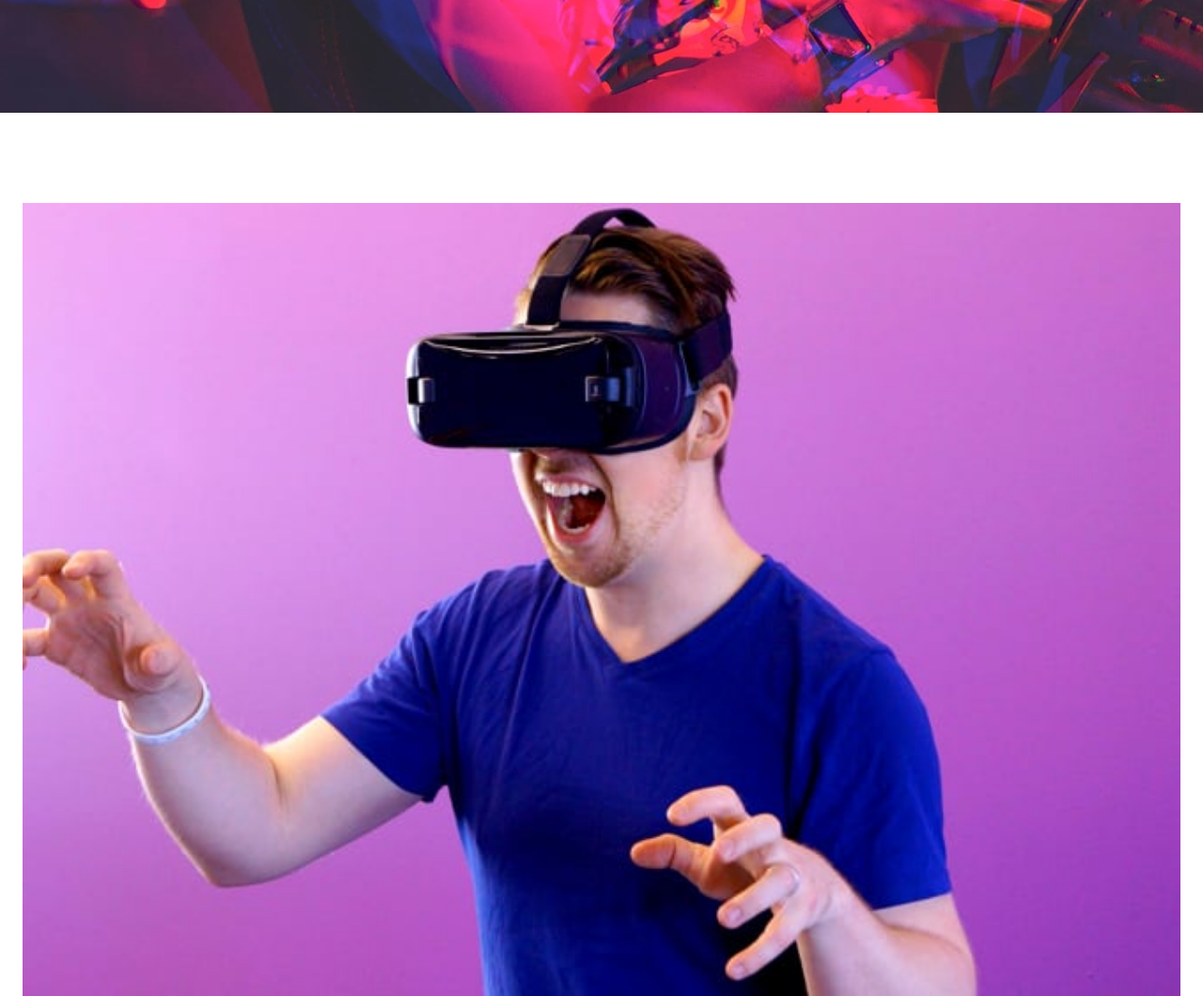
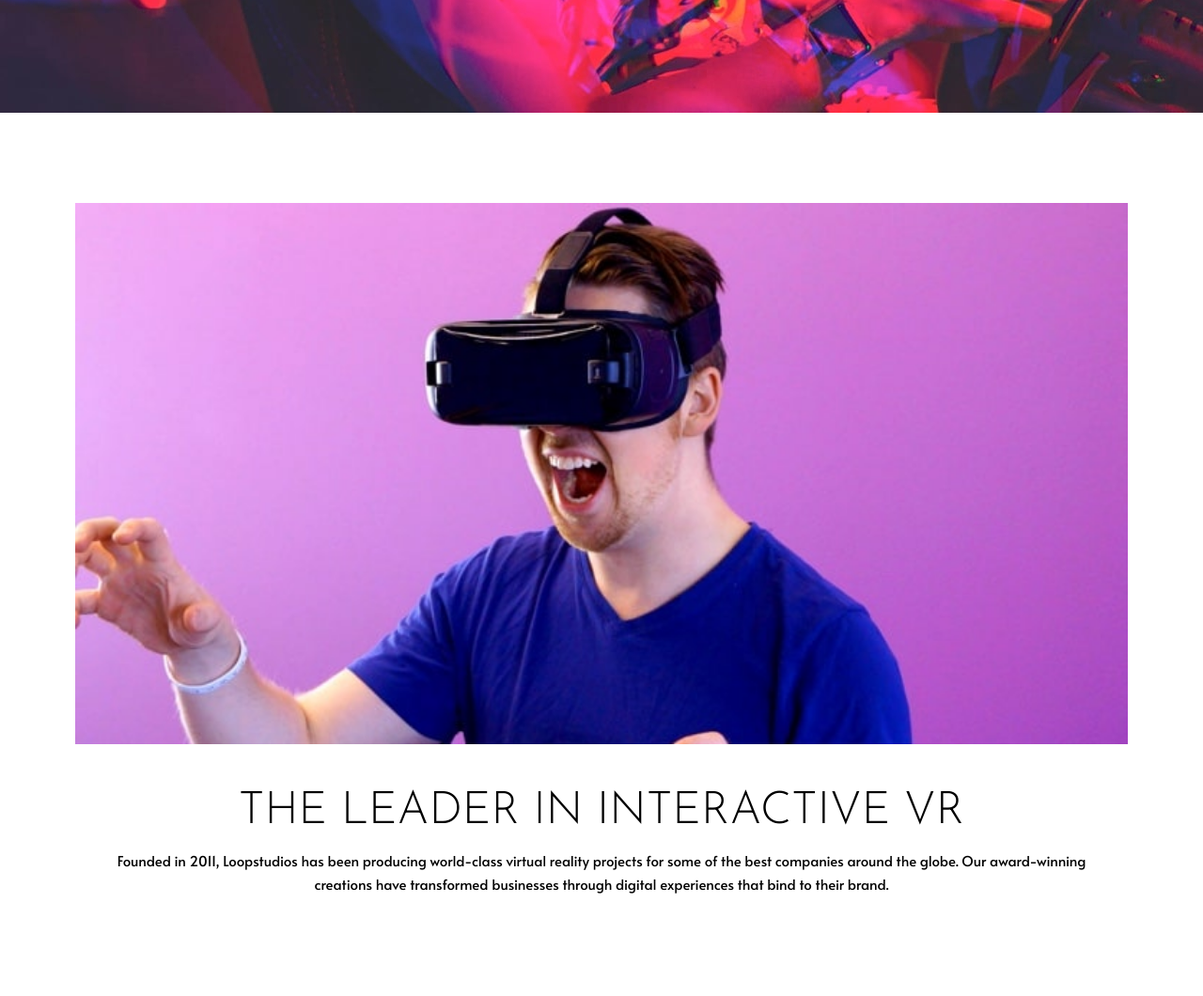
Before and after one commit to danilo2420/FEM_LoopstudioLandingPage, a website built with Vite: page index.html in a window 1280 px wide. Shown: the part 530-1590 px from the top of the page at 94% size. Built offline with nearby package versions, Linux system fonts and the light colour scheme.

Commit message:
Before creating desktop version for info section

```diff
--- a/styles/mobile.css
+++ b/styles/mobile.css
@@ -42,7 +42,7 @@ header {
     border: solid var(--white) 2px;
 }
 
-/* INFO SECTION*/
+/* INFO SECTION */
 .infoSection {
     padding: 96px 24px;
 
--- a/styles/tablet.css
+++ b/styles/tablet.css
@@ -1,5 +1,6 @@
 
 @media (min-width: 750px) {
+    /* HEADER */
     header {
         padding-top: 64px;
         padding-left: 80px;
@@ -21,4 +22,16 @@
     .header__title {
         padding: 40px;
     }
+
+    /* INFO SECTION */
+    .infoSection {
+        padding: 96px 80px;
+    }
+
+    .infoSection__image {
+        height: 45vw;
+        content: url('../images/desktop/image-interactive.jpg');
+        object-fit: cover;
+        object-position: top;
+    }
 }
```
